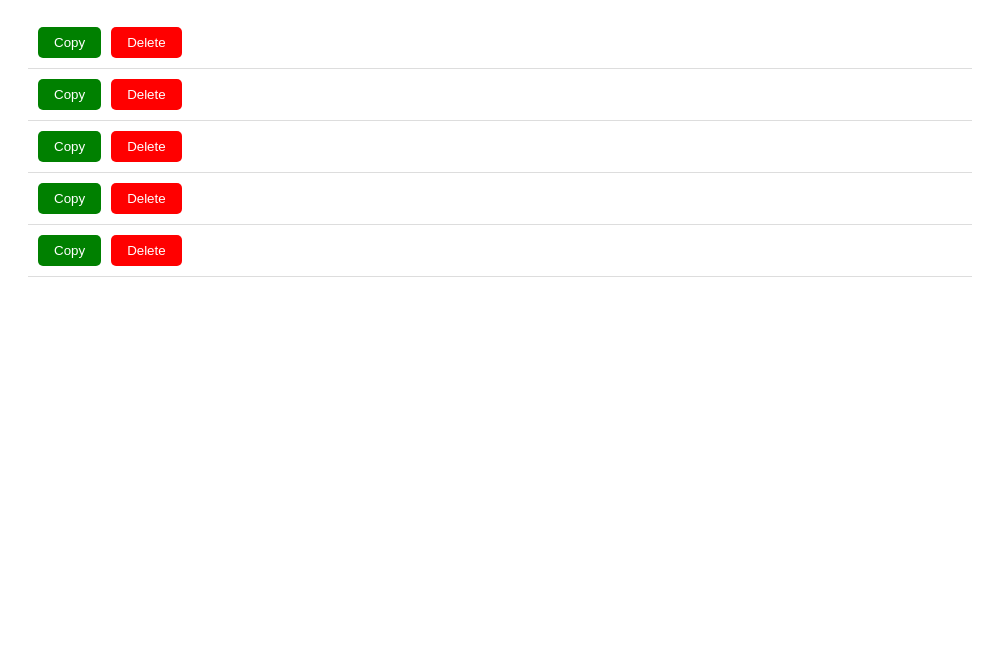
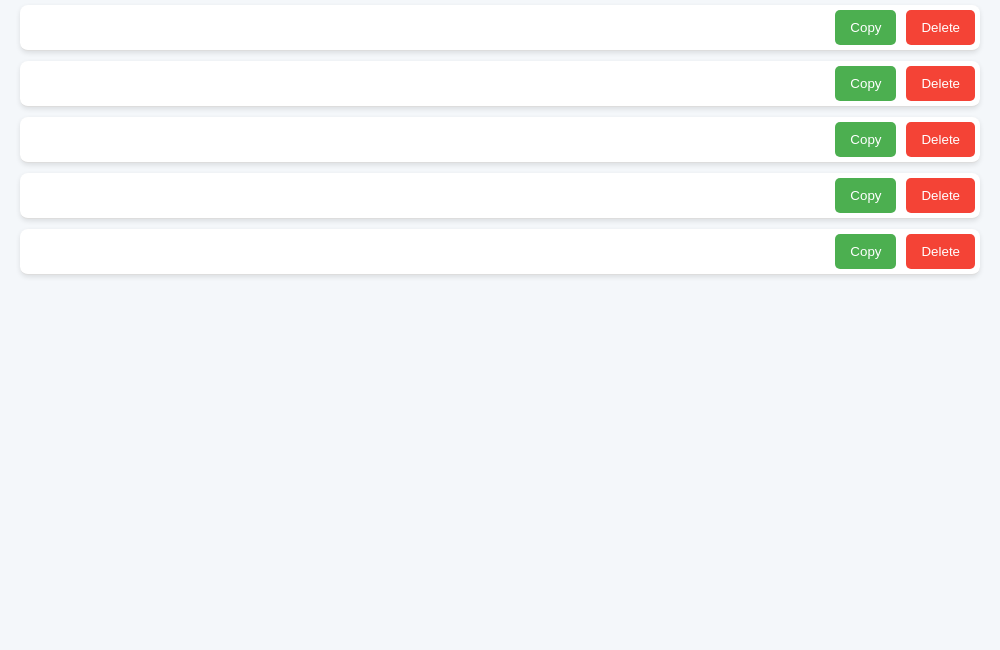
Before and after one commit to kabir-coderex/CopyList, an Electron app: page index.html in a window 1000 px wide. Shown: the part 150-800 px from the top of the page. Drawn offline with Linux system fonts and the light colour scheme; no server answers.

Commit message:
added new one first

```diff
--- a/index.html
+++ b/index.html
@@ -4,36 +4,10 @@
   <meta charset="UTF-8">
   <meta name="viewport" content="width=device-width, initial-scale=1.0">
   <title>Clipboard History</title>
-  <style>
-    body {
-      font-family: Arial, sans-serif;
-      padding: 20px;
-    }
-    #clipboard-history {
-      margin-top: 20px;
-    }
-    #clipboard-list {
-      list-style-type: none;
-      padding: 0;
-    }
-    #clipboard-list li {
-      padding: 5px;
-      cursor: pointer;
-      border-bottom: 1px solid #ddd;
-    }
-    #clipboard-list li:hover {
-      background-color: #f1f1f1;
-    }
-    button {
-      margin-left: 10px;
-      padding: 10px 20px;
-      cursor: pointer;
-      border-radius: 5px;
-    }
-  </style>
+  <link rel="stylesheet" href="style.css">
 </head>
 <body>
-  <h1>Clipboard Manager</h1>
+  <h1><span style="color: #1b3649">Copy List</span> - Clipboard Manager</h1>
   <button id="clear-btn">Clear Clipboard</button>
   <div id="clipboard-history">
     <ul id="clipboard-list">
--- a/renderer.js
+++ b/renderer.js
@@ -3,26 +3,28 @@ const clipboardy = require('clipboardy');
 
 // Array to store clipboard history
 let clipboardHistory = [];
+let currentPage = 1;
+const itemsPerPage = 5; // Number of items per page
 
 // Function to update the clipboard history UI
 function updateClipboardList() {
   const list = document.getElementById('clipboard-list');
   list.innerHTML = ''; // Clear existing list
 
-  clipboardHistory.forEach((item, index) => {
+  // Get the items for the current page
+  const startIndex = (currentPage - 1) * itemsPerPage;
+  const endIndex = startIndex + itemsPerPage;
+  const pageItems = clipboardHistory.slice(startIndex, endIndex);
+
+  pageItems.forEach((item, index) => {
     const li = document.createElement('li');
+    li.classList.add('clipboard-item');
     li.textContent = item;
 
     // Create a copy button
     const copyBtn = document.createElement('button');
     copyBtn.textContent = 'Copy';
-    copyBtn.style.backgroundColor = 'green'; // Green color for copy button
-    copyBtn.style.color = 'white';
-    copyBtn.style.padding = '8px 16px';
-    copyBtn.style.margin = '5px';
-    copyBtn.style.border = 'none';
-    copyBtn.style.borderRadius = '5px';
-    copyBtn.style.cursor = 'pointer';
+    copyBtn.classList.add('copy-btn');
     copyBtn.onclick = () => {
       clipboard.writeText(item); // Paste the selected item
       showSuccessMessage('Copied!');
@@ -31,13 +33,7 @@ function updateClipboardList() {
     // Create a delete button
     const deleteBtn = document.createElement('button');
     deleteBtn.textContent = 'Delete';
-    deleteBtn.style.backgroundColor = 'red'; // Red color for delete button
-    deleteBtn.style.color = 'white';
-    deleteBtn.style.padding = '8px 16px';
-    deleteBtn.style.margin = '5px';
-    deleteBtn.style.border = 'none';
-    deleteBtn.style.borderRadius = '5px';
-    deleteBtn.style.cursor = 'pointer';
+    deleteBtn.classList.add('delete-btn');
     deleteBtn.onclick = () => {
       const confirmDelete = confirm('Are you sure you want to delete this item?');
       if (confirmDelete) {
@@ -53,23 +49,52 @@ function updateClipboardList() {
     // Add to the list in the UI
     list.appendChild(li);
   });
+
+  updatePagination();
 }
 
 // Function to show success message when an item is copied
 function showSuccessMessage(message) {
   const successMessage = document.createElement('div');
   successMessage.textContent = message;
-  successMessage.style.backgroundColor = 'green';
-  successMessage.style.color = 'white';
-  successMessage.style.padding = '10px';
-  successMessage.style.marginTop = '10px';
-  successMessage.style.borderRadius = '5px';
+  successMessage.classList.add('success-message');
   document.body.appendChild(successMessage);
 
   // Hide the success message after 2 seconds
   setTimeout(() => {
     successMessage.style.display = 'none';
   }, 2000);
+}
+
+// Pagination control
+function updatePagination() {
+  const pagination = document.getElementById('pagination');
+  pagination.innerHTML = ''; // Clear existing pagination
+
+  const totalPages = Math.ceil(clipboardHistory.length / itemsPerPage);
+
+  // Previous page button
+  const prevBtn = document.createElement('button');
+  prevBtn.textContent = 'Previous';
+  prevBtn.classList.add('pagination-btn');
+  prevBtn.disabled = currentPage === 1;
+  prevBtn.onclick = () => {
+    currentPage--;
+    updateClipboardList();
+  };
+
+  // Next page button
+  const nextBtn = document.createElement('button');
+  nextBtn.textContent = 'Next';
+  nextBtn.classList.add('pagination-btn');
+  nextBtn.disabled = currentPage === totalPages;
+  nextBtn.onclick = () => {
+    currentPage++;
+    updateClipboardList();
+  };
+
+  pagination.appendChild(prevBtn);
+  pagination.appendChild(nextBtn);
 }
 
 // Handle the "Clear Clipboard" button click
@@ -90,7 +115,7 @@ setInterval(() => {
 
   // Only add to the history if it's new or different and not already in the list
   if (currentText !== '' && !clipboardHistory.includes(currentText)) {
-    clipboardHistory.push(currentText);
+    clipboardHistory.unshift(currentText); // Add new item at the top
     updateClipboardList();
   }
 }, 1000); // Check every second
--- /dev/null
+++ b/style.css
@@ -0,0 +1,96 @@
+/* General Styles */
+body {
+    font-family: Arial, sans-serif;
+    background-color: #f4f7fa;
+    margin: 0;
+    padding: 20px;
+}
+
+#clipboard-history {
+    margin-top: 20px;
+}
+#clipboard-list {
+    list-style-type: none;
+    padding: 0;
+}
+#clipboard-list li {
+    padding: 5px;
+    cursor: pointer;
+    border-bottom: 1px solid #ddd;
+}
+#clipboard-list li:hover {
+    background-color: #f1f1f1;
+}
+button {
+    margin-left: 10px;
+    padding: 10px 20px;
+    cursor: pointer;
+    border-radius: 5px;
+}
+
+ul {
+    padding-left: 0;
+    list-style-type: none;
+}
+
+.clipboard-item {
+    background-color: #fff;
+    margin: 10px 0;
+    padding: 15px;
+    border-radius: 8px;
+    box-shadow: 0 2px 5px rgba(0, 0, 0, 0.1);
+    display: flex;
+    justify-content: space-between;
+    align-items: center;
+}
+
+button {
+    padding: 10px 15px;
+    margin-left: 10px;
+    border: none;
+    border-radius: 5px;
+    cursor: pointer;
+}
+
+.copy-btn {
+    background-color: #4CAF50;
+    color: white;
+    margin-left: auto;
+}
+
+.delete-btn {
+    background-color: #f44336;
+    color: white;
+}
+
+.success-message {
+    background-color: #4CAF50;
+    color: white;
+    padding: 15px;
+    border-radius: 5px;
+    position: fixed;
+    top: 20px;
+    right: 20px;
+    z-index: 1000;
+}
+
+/* Pagination Styles */
+#pagination {
+    display: flex;
+    justify-content: center;
+    margin-top: 20px;
+}
+
+.pagination-btn {
+    background-color: #007BFF;
+    color: white;
+    padding: 10px 20px;
+    border-radius: 5px;
+    cursor: pointer;
+    margin: 0 10px;
+}
+
+.pagination-btn:disabled {
+    background-color: #cccccc;
+    cursor: not-allowed;
+}
```
Also changed, not shown: package.json (+6 -5 lines).
